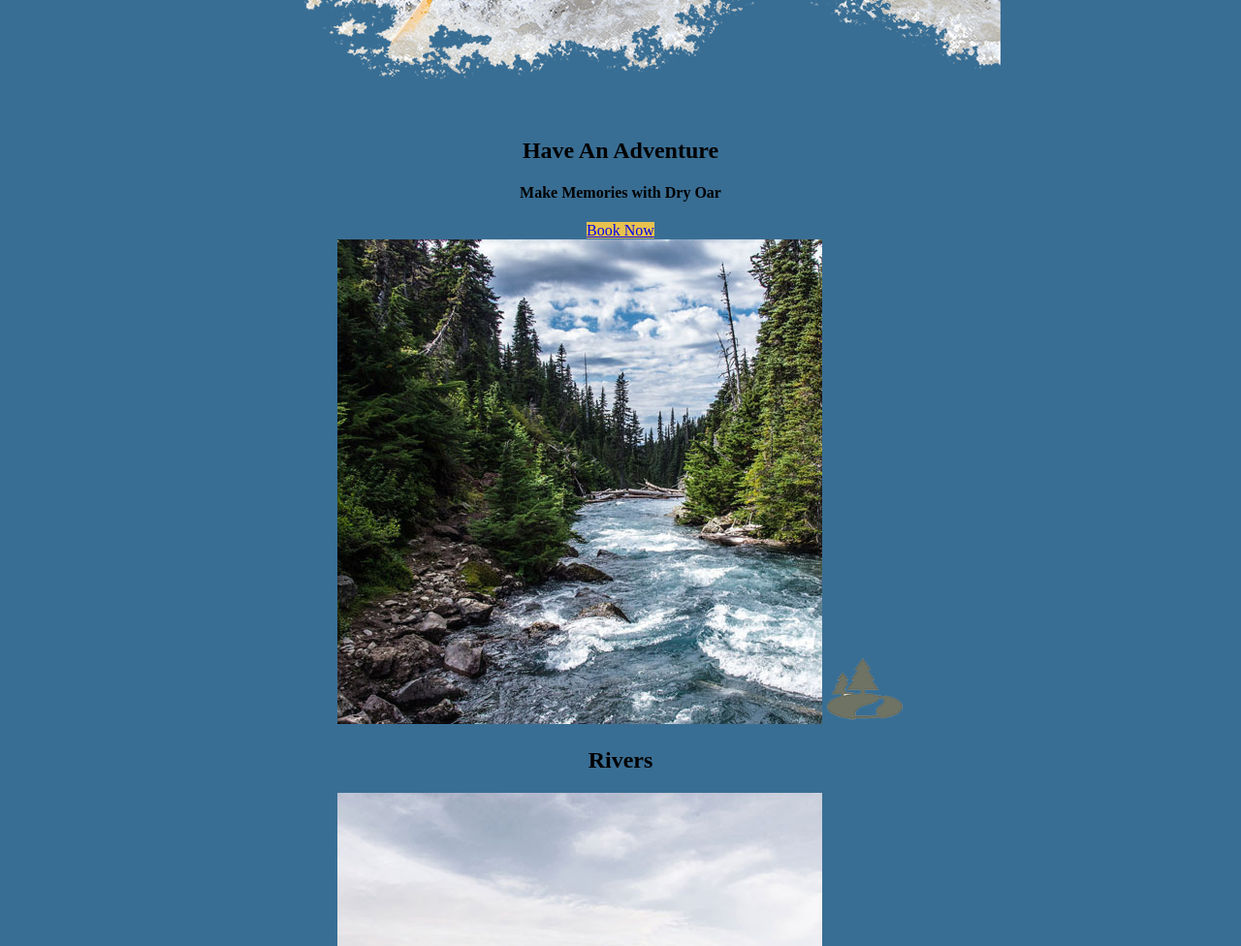
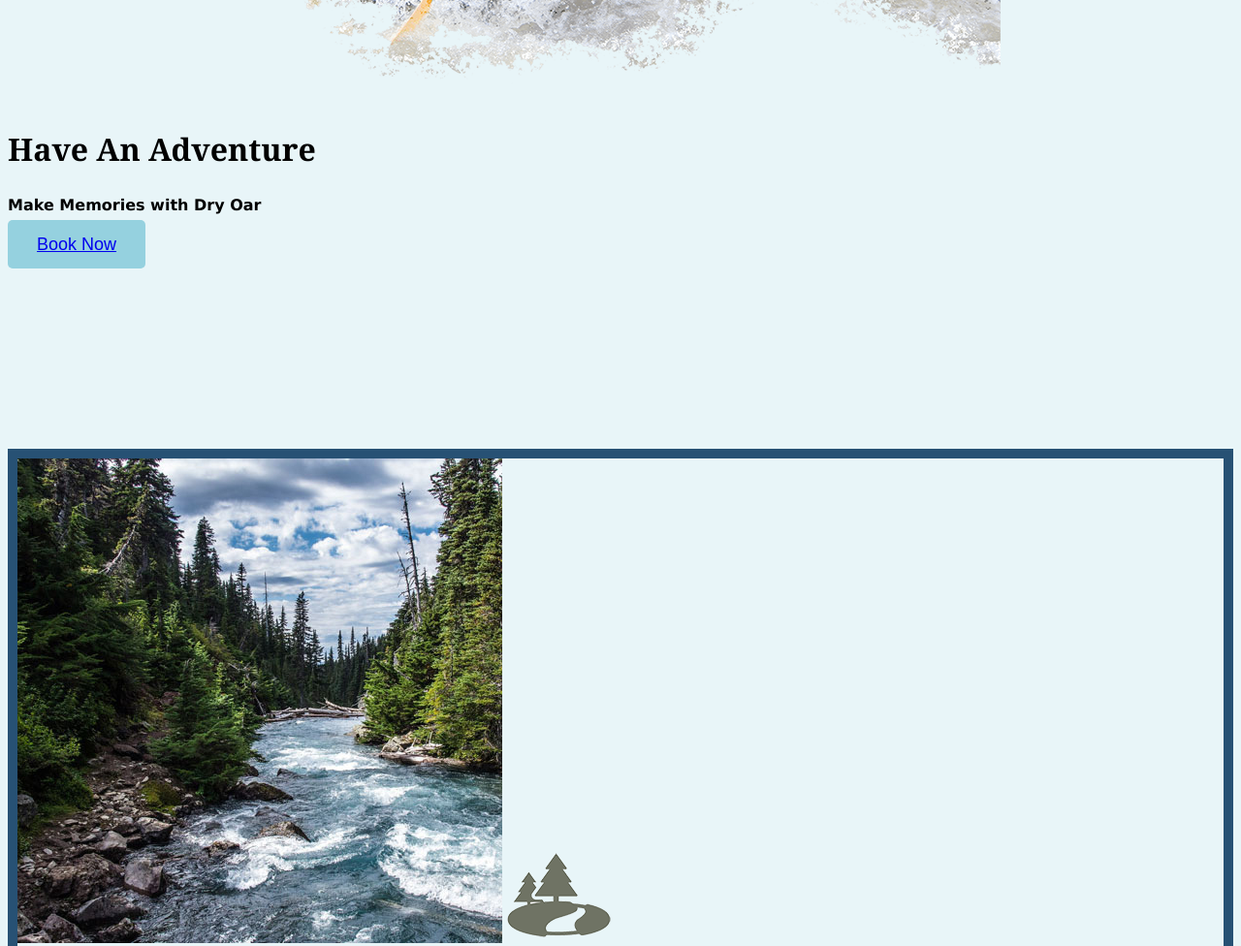
Before and after one commit to ktbugjoy/WDD-130, a plain HTML site: page wwr/index.html in a window 1280 px wide. Shown: the part 880-1856 px from the top of the page at 97% size. Drawn offline with Linux system fonts and the light colour scheme.

Commit message:
updated colors and added padding and margins

```diff
--- a/wwr/styles/style.css
+++ b/wwr/styles/style.css
@@ -18,88 +18,116 @@
   </div>
 </body>
 <style>
+/* Font imports */
+@import url('https://fonts.googleapis.com/css2?family=Georgia:wght@400&display=swap');
+
+/* Reset styles */
+body, h2 {
+  margin: 0;
+  padding: 0;
+}
+
+/* Global styles */
+body {
+  background-color: var(--primary-color);
+  font-family: 'Georgia', serif;
+}
+
 #content {
   max-width: 1600px;
   margin: 0 auto;
 }
+
 :root {
-    /* change the values below to your colors from your palette */
-    --primary-color: #396E94   ;
-    --secondary-color: #E7C24F ;
-    --accent1-color: #A42212;
-    --accent2-color: #202030;
-  }
-  /* Centering the links inside the navigation */
-  nav a {
-    text-align: center;
-    color: #fcfbfb;
-    text-decoration: none;
+  --primary-color: #E8F5F8;
+  --secondary-color: #95D1DF;
+  --accent1-color: #95D1DF;
+  --accent2-color: #275174;
 }
 
-  /* Centering h1 and h4 inside #hero-msg */
-  #hero-msg h1,
-  #hero-msg h4 {
-    text-align: center;
+/* Typography styles */
+body, h1, h2, h3, h4, p, a, .home-title, .msg h2 {
+  font-family: 'Georgia', serif;
 }
 
-  /* Centering the content inside .button-box */
-  .button-box,
-  main section {
-    text-align: center;
+body, h1, h2, h3, h4, p, a {
+  font-family: 'Georgia', serif;
+  font-family: 'Times New Roman', Times, serif; /* Backup font 1 */
+  font-family: 'Arial', sans-serif; /* Backup font 2 */
 }
 
-  #background {
-    height: 725px;
-    background-color: var(--secondary-color);
+h1, h2, h3, h4 {
+  font-family: 'Arial', sans-serif;
+  font-family: 'Helvetica', sans-serif; /* Backup font 1 */
+  font-family: 'Verdana', sans-serif; /* Backup font 2 */
 }
 
-  /* Background color for the entire body */
-  body {
-    background-color: var(--primary-color);
+/* Padding and margin adjustments */
+.home-title {
+  font-size: 2em;
+  margin-top: 10px;
 }
 
-  /* Background color for the header with some transparency */
-  header {
-    background-color: rgba(57, 110, 148, 0.7);
+.book, .join {
+  font-size: 18px;
+  margin-top: 50px;
+  border-radius: 5px;
+  padding: 15px 30px;
 }
 
-  /* Background color for navigation links on hover */
+.msg {
+  font-size: 0.8em;
+  padding: 35px;
+}
+
+.msg p {
+  padding-bottom: 15px;
+}
+
+#logo_link {
+  padding-top: 5px;
+}
+
+nav a {
+  padding: 35px;
+}
+
+.icon {
+  padding-top: 10px;
+}
+
+footer {
+  padding: 25px 50px;
+  margin-top: 200px;
+}
+
+footer .social img {
+  padding-top: 15px;
+}
+
+/* Card styles */
+.rivers-card, .camping-card, .rapids-card {
+  margin: 200px 0;
+  border: 10px solid #275174;
+}
+
+/* Box-sizing adjustment */
+main section img {
+  box-sizing: border-box;
+}
+
+/* Hover styles */
 nav a:hover {
   background-color: black;
   color: #d9c2a3;
 }
 
-  /* Background color for .book and .join classes */
-  .book,
-  .join {
-    background-color: var(--secondary-color);
-  }
-
-  /* Background color for .book and .join classes on hover */
-  .book:hover,
-  .join:hover {
+.book, .join:hover {
   background-color: var(--accent1-color);
 }
 
-  /* Background color for the .msg section */
-  .msg {
-    background-color: var(--accent1-color);
-  }
-
-  /* Background color for the footer */
-  footer {
-    background-color: var(--secondary-color);
-  }
-
-  .icon {
-    width: 80px;
-  }
-
-  footer p {
-    font-size: 1.2em;
-  }
-
-  footer p a:hover {
-    text-decoration: underline;
+/* Header styles */
+header {
+  background-color: rgba(57, 110, 148, 0.7);
 }
 </style>
```
Lines whose indentation alone changed are shown as unchanged.
